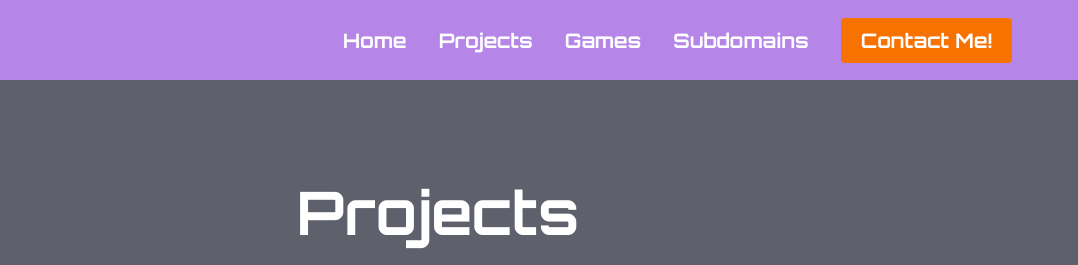
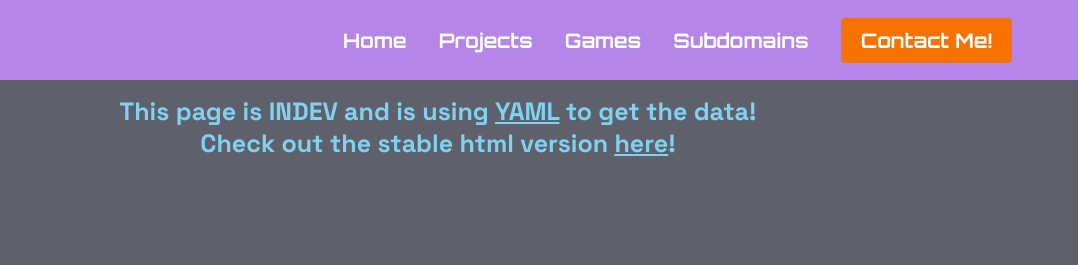
Before and after one commit to Bluelightning26/dhyans.xyz, a plain HTML site: page proj-new.html in a window 1280 px wide. Shown: the top 265 px of the page, 202-1280 px from the left. Drawn offline with Linux system fonts and the light colour scheme; no server answers; a script that the page names is missing.

Commit message:
yaml
yay

```diff
--- a/testproject.html
+++ b/proj-new.html
@@ -57,6 +57,12 @@
     </div>
 </nav>
 
+<center>
+<p5 style="font-size: 25px">
+    This page is INDEV and is using <a style="color: #82d2ef" href="project.yaml">YAML</a> to get the data! <br>
+    Check out the stable html version <a style="color: #82d2ef" href="project.html">here</a>!
+</p5>
+</center>
 
 <br>
 <p1 class="intro"> <center> Projects </center></p1>
```
Also changed, not shown: project.html (+4 -0 lines).
